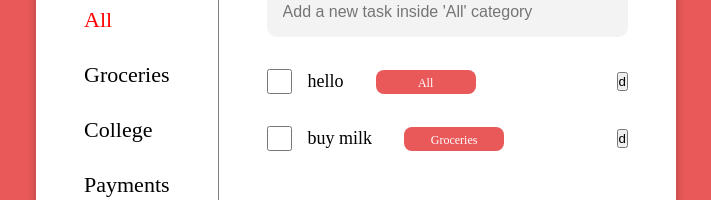
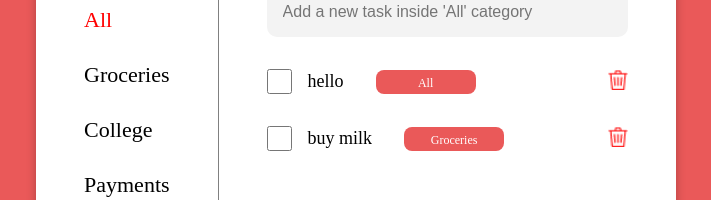
Before and after one commit to DemetreD/To-Do-App, an Angular app: page / in a window 1280 px wide. Shown: the part 264-464 px from the top of the page, without its empty margins (284-995 px from the left). Built offline with nearby package versions, Linux system fonts and the light colour scheme.

Commit message:
Add delete button

```diff
--- a/src/app/tasklist/tasklist.html
+++ b/src/app/tasklist/tasklist.html
@@ -23,8 +23,9 @@
       <span class="category">{{ task.category }}</span>
     </div>
 
-    <button (click)="deleteTask(i)">d</button>
-    <!-- <img src="assets/delete.png" alt="" /> -->
+    <button (click)="deleteTask(i)" class="deleteBtn">
+      <img src="assets/delete.png" alt="" class="delete" />
+    </button>
   </div>
   } }
 </section>
```
